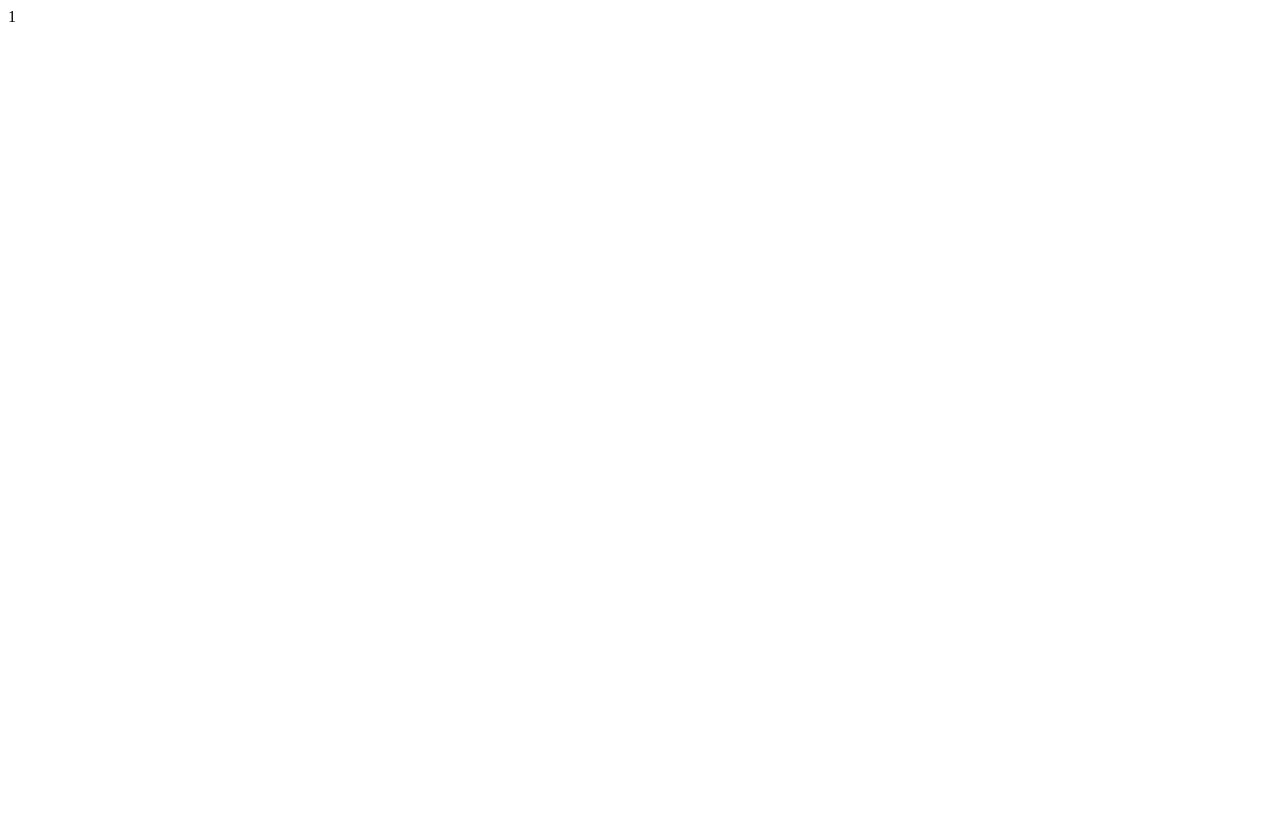
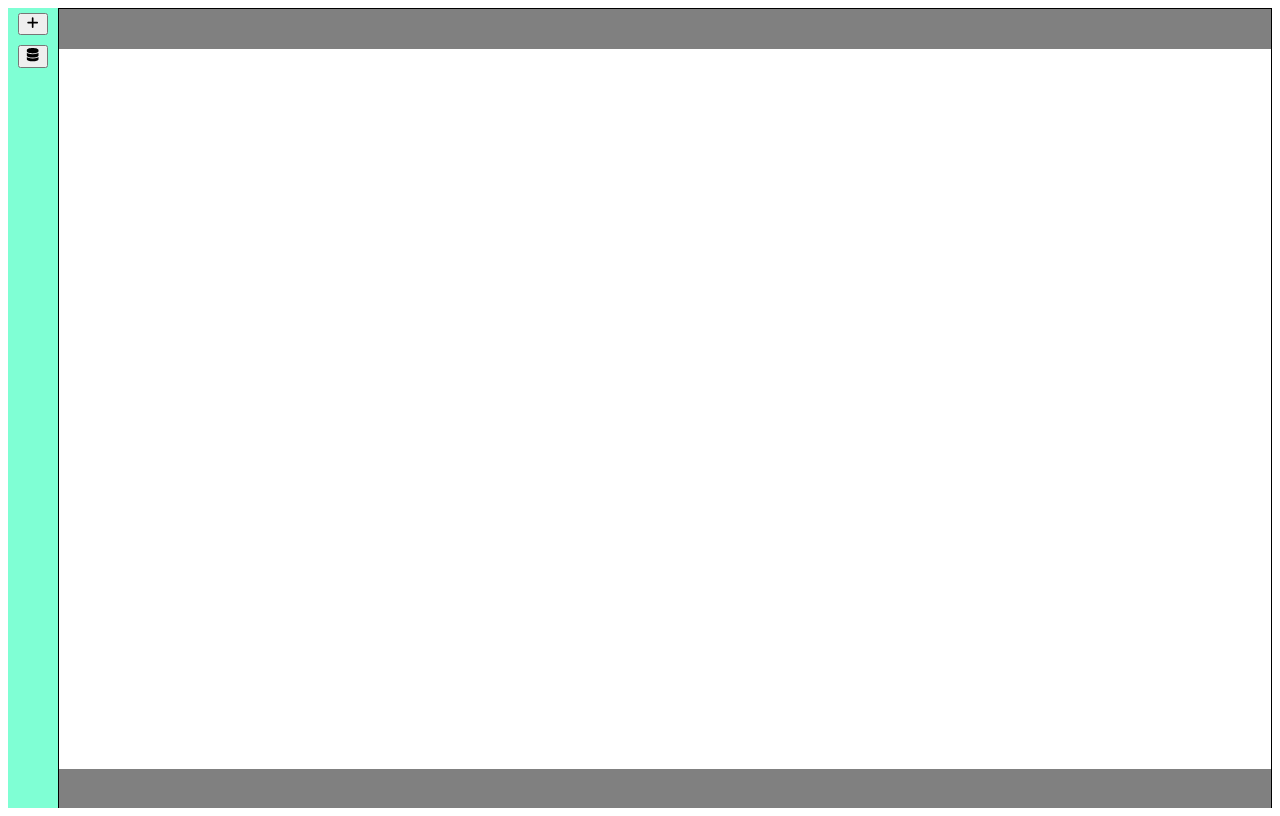
Before and after one commit to Sakoda2269/nocodeHtmlMk3, a Next.js app: page /projects/1 in a window 1280 px wide. Built offline with nearby package versions, Linux system fonts and the light colour scheme.

Commit message:
キャンバス作成

```diff
--- a/app/projects/[pid]/page.js
+++ b/app/projects/[pid]/page.js
@@ -1,9 +1,58 @@
-
+"use client"
+import Canvas from "@/components/canvas/canvas";
+import styles from "./page.module.css"
+import { useState } from "react";
+import { FaPlus, FaDatabase } from "react-icons/fa6";
 
 export default function Project({params}) {
+
+    const [open, setOpen] = useState(0);
+
+    const leftClass = {
+        true: `${styles.container} ${styles.left}`,
+        false: `${styles.container} ${styles.leftClose}`
+    }
+
+    const openMenubar = (num) => {
+        if(open != num) {
+            setOpen(num);
+        }else {
+            setOpen(0);
+        }
+    }
+
     return (
         <div>
-            {params.pid}
+            <div className={`${styles.all}`}>
+                <div className={`${styles.leftIcons}`}>
+                    <div>
+                        <button className="btn border-secondary" onClick={() => {openMenubar(1)}}>
+                            <FaPlus />
+                        </button>
+                    </div>
+                    <div>
+                        <button className="btn border-secondary" onClick={() => {openMenubar(2)}}>
+                            <FaDatabase />
+                        </button>
+                    </div>
+                </div>
+                <div className={`${leftClass[open==1]}`}>
+                    <span style={{width: "80%"}}>
+                        <button style={{width: "100%"}}>hello</button>
+                    </span>
+                    <span style={{width: "80%"}}>
+                        <button style={{width: "100%"}}>hello</button>
+                    </span>
+                    <span style={{width: "80%"}}>
+                        <button style={{width: "100%"}}>hello</button>
+                    </span>
+                </div>
+                <div className={`${leftClass[open==2]}`}>good</div>
+
+                <div className={`${styles.container} ${styles.center}`}>
+                    <Canvas />
+                </div>
+            </div>
         </div>
     )
 }
--- /dev/null
+++ b/app/projects/[pid]/page.module.css
@@ -0,0 +1,49 @@
+.all {
+    display: flex;
+    height: 100vh;
+    overflow: hidden;
+}
+
+.container {
+    transition: width 0.3s ease;
+    overflow: hidden;
+}
+
+.leftIcons {
+    background-color: aquamarine;
+    display: flex;
+    width: 50px;
+    padding-top: 5px;
+    gap: 10px;
+    flex-direction: column;
+    align-items: center; /* 水平方向の中央配置 */
+    justify-content: flex-start;
+}
+
+.left {
+    background-color: aqua;
+    display: flex;
+    width: 15%;
+    align-items: center; /* 水平方向の中央配置 */
+    justify-content: flex-start;
+    flex-direction: column;
+    padding-top: 10px;
+    gap: 10px;
+}
+
+.leftClose {
+    background-color: aqua;
+    width: 0;
+    display: flex;
+    align-items: center; /* 水平方向の中央配置 */
+    justify-content: flex-start;
+    flex-direction: column;
+    padding-top: 10px;
+    gap: 10px;
+}
+
+.center {
+    flex-grow: 1;
+    height: 100%;
+    border: 1px solid black;
+}
--- a/app/projects/page.js
+++ b/app/projects/page.js
@@ -35,6 +35,9 @@ export default function Projects(){
 
     return (
         <div>
+            <div style={{margin: "20px"}}>
+                <h2>プロジェクト一覧</h2>
+            </div>
             <div className="row" style={{margin: "30px"}}>
                 <button className={`btn btn-secondary col-2 ${styles.buttonStyle}`} onClick={() => {setFormOpen(true)}}>新規作成</button>
                 {projects.map((value) => (
--- /dev/null
+++ b/components/canvas/canvas.js
@@ -0,0 +1,27 @@
+"use client"
+
+import { useState } from "react"
+import styles from "./canvas.module.css"
+
+export default function Canvas() {
+
+    const [scale, setScale] = useState(100);
+
+    return(
+        <div className={`${styles.all}`}>
+            <div className={`${styles.canvasContaienr}`}>
+                <div className={`${styles.canvas}`}
+                 style={{transform: `scale(${(scale / 100)})`}}>
+
+                 </div>
+            </div>
+            <div className={`${styles.footer}`}>
+                <div style={{paddingLeft: "30px"}}>
+                    <input type="range" min="10" max="200"
+                    value={scale} onChange={(e) => {setScale(e.target.value)}}/>
+                    {scale}%
+                </div>
+            </div>
+        </div>
+    )
+}
--- /dev/null
+++ b/components/canvas/canvas.module.css
@@ -0,0 +1,28 @@
+.all {
+    height: 100%;
+}
+
+.canvasContaienr {
+    height: 90%;
+    background-color: gray;
+    padding: 40px;
+    overflow: auto;
+    display: flex;
+    justify-content: center; /* 水平方向に中央揃え */
+    align-items: center;
+    position: relative;
+}
+
+.canvas {
+    height: 90%;
+    aspect-ratio: 16/ 9;
+    background-color: white;
+    position: absolute;
+    transform-origin: top left;
+}
+
+.footer {
+    height: 10%;
+    background-color: white;
+    border-top: 2px solid black;
+}
```
Also changed, not shown: package.json (+5 -3 lines), 1 other file (tests, documents, lock files or other folders).
